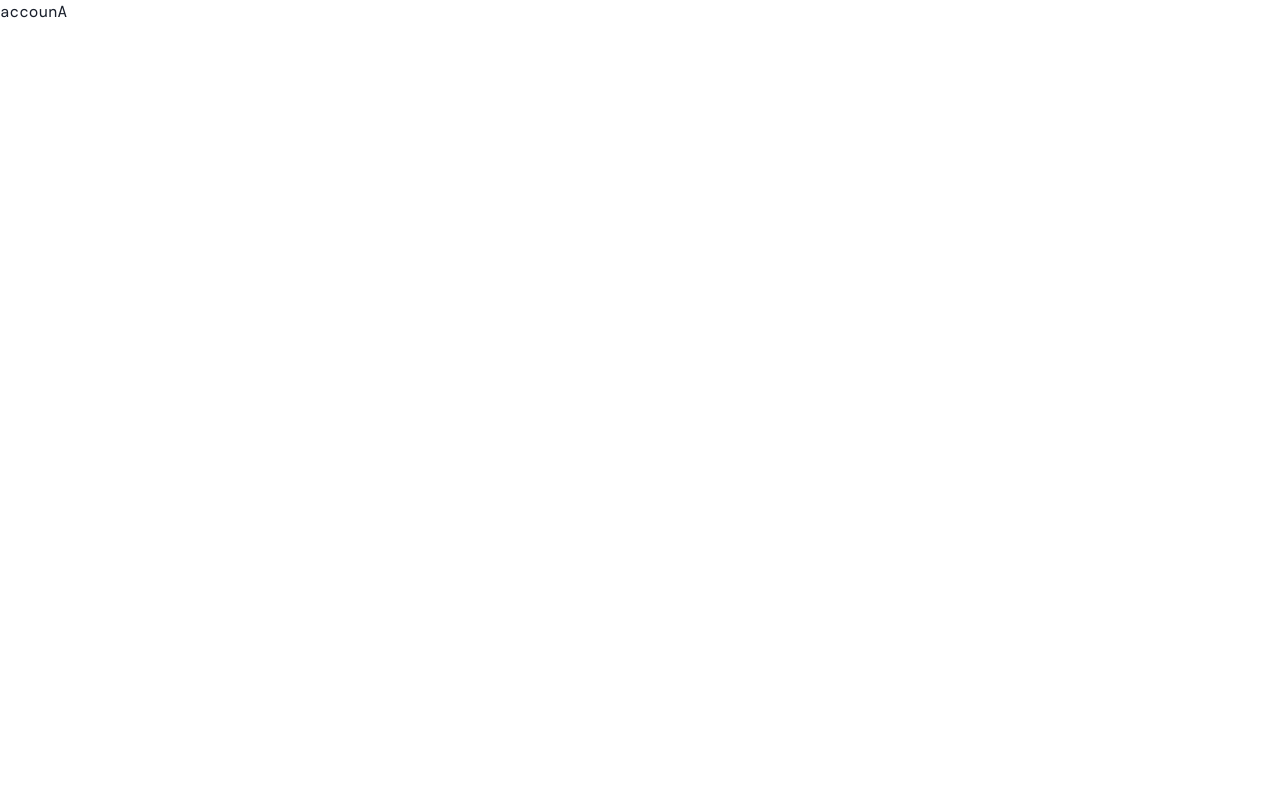
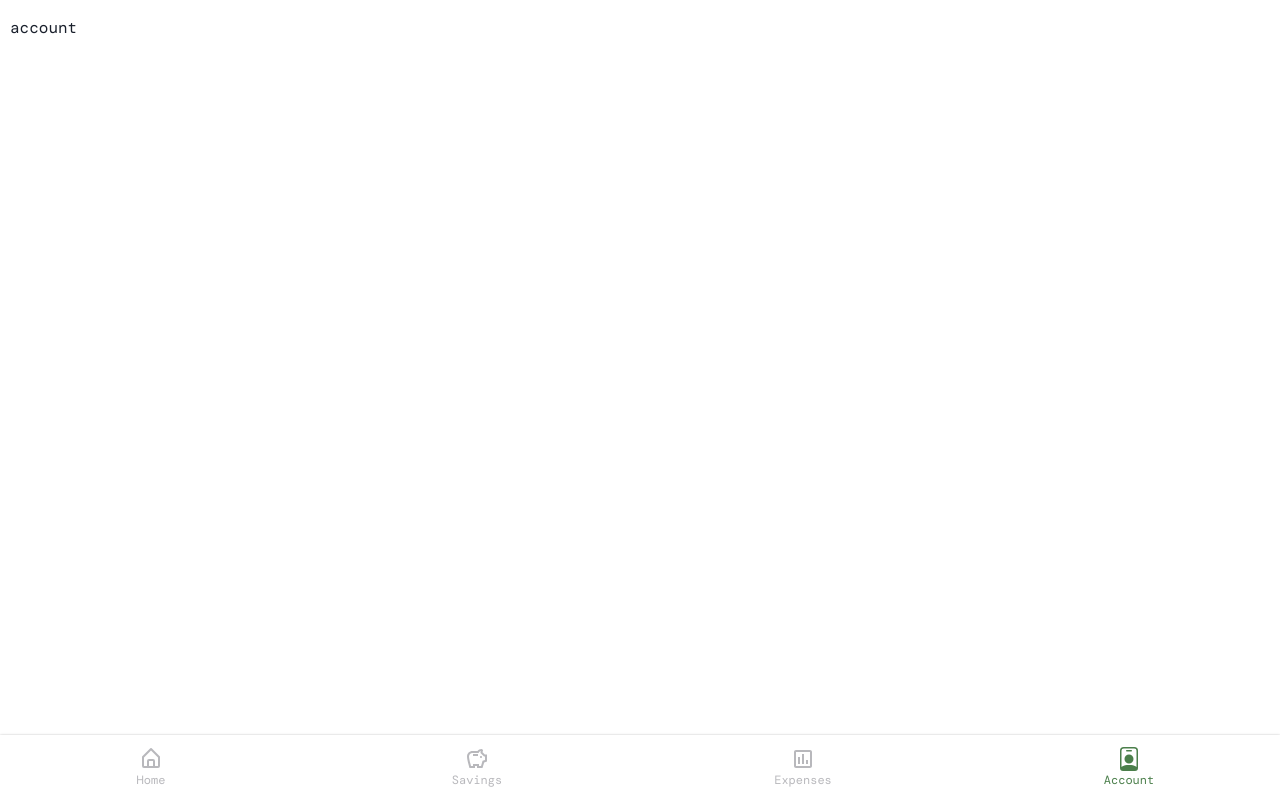
Before and after one commit to draqist/bojetin, a Next.js app: page /account in a window 1280 px wide. Built offline with nearby package versions, Linux system fonts and the light colour scheme.

Commit message:
feat: completed the app layout and routing

```diff
--- /dev/null
+++ b/components/AppLayout.tsx
@@ -0,0 +1,14 @@
+import { Box } from "@chakra-ui/react";
+import BottomNav from "./BottomNav";
+
+// @ts-ignore
+export default function AppLayout({ children }) {
+  return (
+    <>
+      <Box overflow="scroll" zIndex="1" bg="white" h="calc(100vh - 60px)" pt="16px" px="10px">
+        {children}
+      </Box>
+      <BottomNav />
+    </>
+  );
+}
--- a/components/BottomNav.tsx
+++ b/components/BottomNav.tsx
@@ -1,13 +1,13 @@
 import { Box, Flex, Grid, Link, Text, useTheme } from "@chakra-ui/react";
+import NextLink from "next/link";
+import { useRouter } from "next/router";
 import { BiHomeAlt } from "react-icons/bi";
+import { BsPersonBadge } from "react-icons/bs";
 import { MdOutlineInsertChartOutlined, MdOutlineSavings } from "react-icons/md";
-import { BsPersonBadge } from "react-icons/bs";
-import { useRouter } from "next/router";
-import  NextLink  from "next/link";
 
 export default function BottomNav() {
   const { bgcolor, text } = useTheme();
-  const router = useRouter()
+  const router = useRouter();
   let activeStyle = {
     color: "#054e05b8",
     fill: "#054e05b8",
@@ -19,44 +19,85 @@ export default function BottomNav() {
     fontWeight: 700,
     fill: "#DCDCDC",
   };
-  const {color} = activeStyle;
-  const {dorm_color} = dormantStyle;
+  const { color } = activeStyle;
+  const { dorm_color } = dormantStyle;
+
   return (
-    <Box pos="absolute" bottom="0" minW="100vw" w="100vw" borderTop={`1px dashed black`}>
-      <Grid templateColumns="repeat(4, 1fr)" alignItems={"center"} gap={6} w="100%" h="65px">
-        <Link as={NextLink} href="/" color={router.pathname == "/" ? color : dorm_color }>
+    <Grid
+      templateColumns="repeat(4, 1fr)"
+      alignItems={"center"}
+      gap={6}
+      h="65px"
+      pos="absolute"
+      left="0"
+      right="0"
+      zIndex="30"
+      bottom="0"
+      minW="100vw"
+      w="100vw"
+      bg={bgcolor}
+      boxShadow="0 1px 3px 0 rgba(0,0,0,.4),0 1px 2px 0 rgba(0,0,0,.24)"
+    >
+      <Link
+        _hover={{
+          textDecoration: "none",
+        }}
+        as={NextLink}
+        href="/"
+        color={router.pathname == "/" ? color : dorm_color}
+      >
         <Flex direction={"column"} w="100%" justifyContent="center" alignItems={"center"}>
-            <BiHomeAlt fontSize="24px"/>
+          <BiHomeAlt fontSize="24px" />
           <Text fontSize="12px" as={"span"} pt="1px">
             Home
           </Text>
         </Flex>
       </Link>
-        <Link as={NextLink} href="/savings" color={router.pathname == "/savings" ? color : dorm_color}>
+      <Link
+        _hover={{
+          textDecoration: "none",
+        }}
+        as={NextLink}
+        href="/savings"
+        color={router.pathname == "/savings" ? color : dorm_color}
+      >
         <Flex justifyContent={"center"} alignItems="center" direction="column" w="100%">
-            <MdOutlineSavings fontSize={"24px"}/>
+          <MdOutlineSavings fontSize={"24px"} />
           <Text fontSize="12px" as={"span"}>
             Savings
           </Text>
         </Flex>
       </Link>
-        <Link as={NextLink} href="/expenses" color={router.pathname == "/expenses" ? color : dorm_color}>
+      <Link
+        _hover={{
+          textDecoration: "none",
+        }}
+        as={NextLink}
+        href="/expenses"
+        color={router.pathname == "/expenses" ? color : dorm_color}
+      >
         <Flex justifyContent={"center"} alignItems="center" direction="column" w="100%">
-            <MdOutlineInsertChartOutlined fontSize={"24px"}/>
+          <MdOutlineInsertChartOutlined fontSize={"24px"} />
           <Text fontSize="12px" as={"span"}>
             Expenses
           </Text>
         </Flex>
       </Link>
-        <Link as={NextLink} href="/account" color={router.pathname == "/account" ? color : dorm_color}>
+      <Link
+        _hover={{
+          textDecoration: "none",
+        }}
+        as={NextLink}
+        href="/account"
+        color={router.pathname == "/account" ? color : dorm_color}
+      >
         <Flex justifyContent={"center"} alignItems="center" direction="column" w="100%">
-            <BsPersonBadge fontSize={"24px"}/>
+          <BsPersonBadge fontSize={"24px"} />
           <Text fontSize="12px" as={"span"}>
             Account
           </Text>
         </Flex>
       </Link>
     </Grid>
-    </Box>
   );
 }
--- a/pages/account.tsx
+++ b/pages/account.tsx
@@ -1,6 +1,5 @@
+import AppLayout from "../components/AppLayout";
 
 export default function Account() {
-  return (
-    <div>accounA</div>
-  )
+  return <AppLayout>account</AppLayout>;
 }
--- a/pages/auth/index.tsx
+++ b/pages/auth/index.tsx
@@ -1,6 +1,6 @@
 import { Box, Button, Heading, Image, Link, Text } from "@chakra-ui/react";
+import NextLink from "next/link";
 import { useRouter } from "next/router";
-import  NextLink  from "next/link";
 
 export default function Splash() {
   const router = useRouter();
@@ -23,7 +23,7 @@ export default function Splash() {
           Spend, save and track all your expenses{" "}
         </Heading>
       </Box>
-      <Link as={NextLink} href="/auth/register">
+      <Link as={NextLink} _hover={{ textDecoration: "none" }} href="/auth/register">
         <Button w="full" boxShadow={"md"} color="black" bgColor="whiteAlpha.900" borderRadius="10px" h="46px">
           {" "}
           Get Started{" "}
--- a/pages/expenses.tsx
+++ b/pages/expenses.tsx
@@ -1,6 +1,5 @@
+import AppLayout from "../components/AppLayout";
 
 export default function Expenses() {
-  return (
-    <div>Expenses</div>
-  )
+  return <AppLayout>Expenses</AppLayout>;
 }
--- a/pages/savings.tsx
+++ b/pages/savings.tsx
@@ -1,6 +1,5 @@
+import AppLayout from "../components/AppLayout";
 
 export default function Savings() {
-  return (
-    <div>Savings</div>
-  )
+  return <AppLayout>Savings</AppLayout>;
 }
--- a/styles/global.css
+++ b/styles/global.css
@@ -1,3 +1,7 @@
+* {
+  box-sizing: border-box;
+}
+
 html,
 body {
   padding: 0;
@@ -7,16 +11,12 @@ body {
   background-color: "#0B0F12";
   width: 100%;
   scroll-behavior: smooth;
-  min-height: 100vh;
+  height: 100%;
 }
 
 a {
   color: inherit;
   text-decoration: none;
-}
-
-* {
-  box-sizing: border-box;
 }
 ::-webkit-scrollbar {
   width: 0px;
```
Also changed, not shown: pages/index.tsx (+8 -6 lines). Lines whose indentation alone changed are shown as unchanged.
